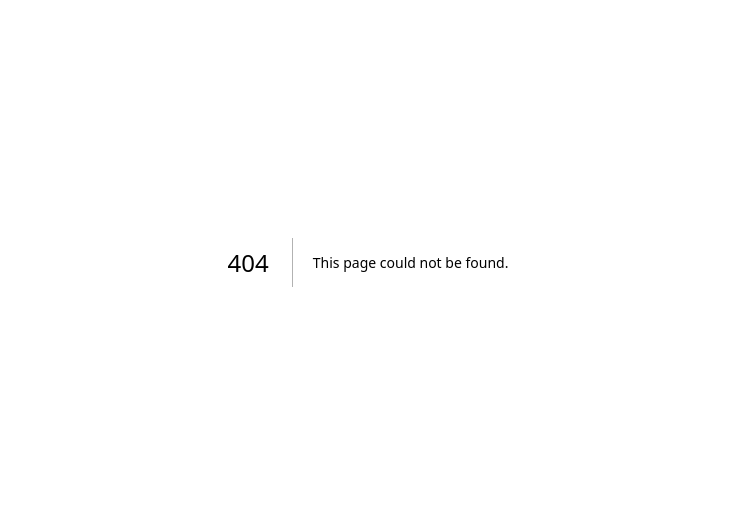
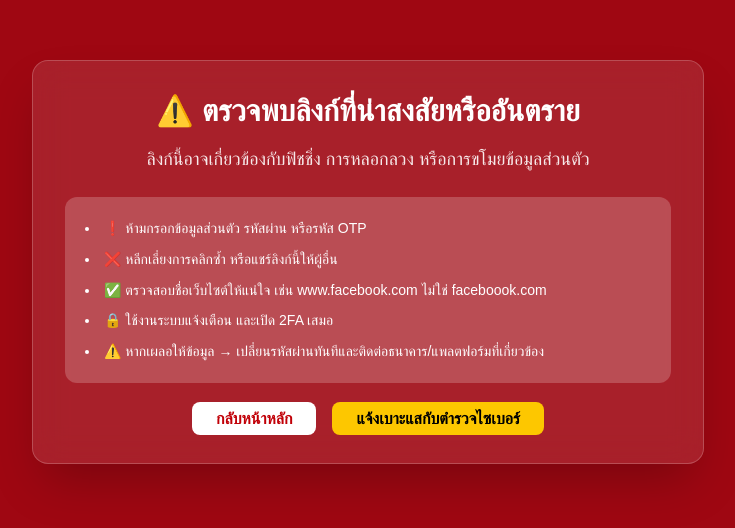
Before and after one commit to naruebet2551/phishnet, a Next.js app: page /warning in a window 1280 px wide. Before the commit this address had no page. Shown: the part 138-666 px from the top of the page, without its empty margins (272-1007 px from the left). Built offline with nearby package versions, Linux system fonts and the light colour scheme.

Commit message:
แก้หน้า page.js

```diff
--- a/src/app/page.js
+++ b/src/app/page.js
@@ -1,6 +1,7 @@
 'use client';
 
 import { useState, useEffect } from 'react';
+import { useRouter } from 'next/navigation';
 import Link from 'next/link';
 import { distance } from 'fastest-levenshtein';
 
@@ -9,12 +10,12 @@ export default function Home() {
   const [result, setResult] = useState('');
   const [history, setHistory] = useState([]);
   const [lang, setLang] = useState('th');
-  const [loading, setLoading] = useState(false); // ✅ animation loading
+  const [loading, setLoading] = useState(false);
+  const router = useRouter();
 
   useEffect(() => {
     const savedLang = localStorage.getItem('phishnet_lang');
     if (savedLang) setLang(savedLang);
-
     const saved = JSON.parse(localStorage.getItem('phishnet_user_history') || '[]');
     setHistory(saved);
   }, []);
@@ -33,7 +34,7 @@ export default function Home() {
       clear: 'ล้างประวัติ',
       menuHome: 'หน้าหลัก',
       menuAbout: 'เกี่ยวกับ',
-      checking: 'กำลังตรวจสอบ...',
+      checking: 'กำลังตรวจสอบ...'
     },
     en: {
       title: 'PhishNet',
@@ -48,8 +49,8 @@ export default function Home() {
       clear: 'Clear history',
       menuHome: 'Home',
       menuAbout: 'About',
-      checking: 'Checking...',
-    },
+      checking: 'Checking...'
+    }
   };
 
   const knownDomains = ['facebook.com', 'google.com', 'paypal.com', 'apple.com', 'microsoft.com'];
@@ -58,7 +59,6 @@ export default function Home() {
     try {
       const parsed = new URL(url);
       const hostname = parsed.hostname;
-
       return knownDomains.some((domain) => {
         const d = distance(domain, hostname);
         return d <= 2 && hostname !== domain;
@@ -74,13 +74,13 @@ export default function Home() {
       return;
     }
 
-    setLoading(true); // ✅ เริ่มโหลด
+    setLoading(true);
 
     try {
       const res = await fetch('/api/check', {
         method: 'POST',
         headers: { 'Content-Type': 'application/json' },
-        body: JSON.stringify({ url }),
+        body: JSON.stringify({ url })
       });
 
       const data = await res.json();
@@ -91,17 +91,16 @@ export default function Home() {
       );
 
       const isSpoofed = isSuspiciousDomain();
-      const isDangerous =
+      const isSuspicious =
         data.result.includes('อันตราย') ||
         data.result.includes('dangerous') ||
         hasSuspiciousWord ||
         isSpoofed;
 
-      const finalResult = isDangerous ? 'warn' : 'safe';
+      const finalResult = isSuspicious ? 'warn' : 'safe';
       setResult(finalResult);
 
       const newEntry = { url, result: finalResult };
-
       const updatedUserHistory = [newEntry, ...history].slice(0, 10);
       setHistory(updatedUserHistory);
       localStorage.setItem('phishnet_user_history', JSON.stringify(updatedUserHistory));
@@ -109,11 +108,17 @@ export default function Home() {
       const adminHistory = JSON.parse(localStorage.getItem('phishnet_admin_history') || '[]');
       const updatedAdminHistory = [newEntry, ...adminHistory].slice(0, 100);
       localStorage.setItem('phishnet_admin_history', JSON.stringify(updatedAdminHistory));
+
+      if (isSuspicious) {
+        localStorage.setItem('phishnet_last_url', url);
+        router.push('/warning');
+        return;
+      }
     } catch (error) {
       console.error('เกิดข้อผิดพลาด:', error);
       setResult('error');
     } finally {
-      setLoading(false); // ✅ จบโหลด
+      setLoading(false);
     }
   };
 
@@ -123,7 +128,7 @@ export default function Home() {
   };
 
   return (
-    <main className="min-h-screen bg-gradient-to-br from-blue-900 via-blue-600 to-blue-300 flex flex-col">
+    <main className="relative z-10 min-h-screen flex flex-col items-center justify-center overflow-hidden">
       <nav className="sticky top-0 z-50 w-full bg-white/10 backdrop-blur-md shadow-md border-b border-white/20 text-white">
         <div className="max-w-6xl mx-auto px-6 py-3 flex justify-between items-center">
           <span className="text-xl font-bold tracking-wide">{text[lang].title}</span>
@@ -145,8 +150,8 @@ export default function Home() {
         </div>
       </nav>
 
-      <div className="flex-grow flex flex-col items-center justify-center p-6">
-        <div className="bg-white shadow-2xl rounded-2xl p-10 w-full max-w-2xl text-gray-800 border border-gray-200 animate-fade-in-up">
+      <div className="flex-grow flex flex-col items-center justify-center p-6 w-full">
+        <div className="bg-white shadow-2xl rounded-2xl p-10 w-full max-w-2xl text-gray-800 border border-gray-200">
           <h1 className="text-4xl font-extrabold mb-4 text-center">{text[lang].title}</h1>
           <p className="text-center text-gray-600 mb-8 text-lg">{text[lang].desc}</p>
 
@@ -172,18 +177,20 @@ export default function Home() {
             </button>
           )}
 
-          {result && (
-            <div
-              className={`p-4 text-lg font-bold text-center rounded-lg ${
-                result === 'warn'
-                  ? 'bg-red-600 text-white'
-                  : result === 'safe'
-                  ? 'bg-green-500 text-white'
-                  : result === 'empty'
-                  ? 'bg-yellow-300 text-black'
-                  : 'bg-gray-400 text-white'
-              }`}
-            >
+          {result && result === 'safe' && (
+            <div className="p-4 text-lg font-bold text-center rounded-lg bg-green-500 text-white">
+              {text[lang][result]}
+            </div>
+          )}
+
+          {result === 'empty' && (
+            <div className="p-4 text-lg font-bold text-center rounded-lg bg-yellow-300 text-black">
+              {text[lang][result]}
+            </div>
+          )}
+
+          {result === 'error' && (
+            <div className="p-4 text-lg font-bold text-center rounded-lg bg-gray-400 text-white">
               {text[lang][result]}
             </div>
           )}
@@ -211,8 +218,8 @@ export default function Home() {
         </div>
       </div>
 
-      <footer className="text-center py-4 text-sm text-white/70">
-        © 2025 {text[lang].title} by F=MAfia
+      <footer className="text-center py-4 text-sm text-white/70 z-10">
+        © 2025 {text[lang].title} by ceo boss
       </footer>
     </main>
   );
--- /dev/null
+++ b/src/app/warning/page.js
@@ -0,0 +1,59 @@
+'use client';
+
+import { useEffect, useState } from 'react';
+import Link from 'next/link';
+
+export default function WarningPage() {
+  const [detectedUrl, setDetectedUrl] = useState('');
+
+  useEffect(() => {
+    const url = localStorage.getItem('phishnet_last_url');
+    setDetectedUrl(url || '');
+  }, []);
+
+  return (
+    <main className="min-h-screen bg-red-800 text-white flex items-center justify-center px-6 py-12">
+      <div className="bg-white/10 backdrop-blur-lg border border-white/20 p-8 rounded-2xl max-w-2xl w-full shadow-2xl animate-fade-in-up">
+        <h1 className="text-3xl font-bold text-center mb-4">⚠️ ตรวจพบลิงก์ที่น่าสงสัยหรืออันตราย</h1>
+
+        {detectedUrl && (
+          <p className="text-center text-yellow-300 text-md font-mono mb-4 break-all">
+            {detectedUrl}
+          </p>
+        )}
+
+        <p className="text-center text-white/90 text-lg mb-6">
+          ลิงก์นี้อาจเกี่ยวข้องกับฟิชชิ่ง การหลอกลวง หรือการขโมยข้อมูลส่วนตัว
+        </p>
+
+        <div className="bg-white/20 rounded-xl p-5 space-y-3 text-sm leading-relaxed">
+          <ul className="list-disc list-inside space-y-2">
+            <li>❗ ห้ามกรอกข้อมูลส่วนตัว รหัสผ่าน หรือรหัส OTP</li>
+            <li>❌ หลีกเลี่ยงการคลิกซ้ำ หรือแชร์ลิงก์นี้ให้ผู้อื่น</li>
+            <li>✅ ตรวจสอบชื่อเว็บไซต์ให้แน่ใจ เช่น www.facebook.com ไม่ใช่ faceboook.com</li>
+            <li>🔒 ใช้งานระบบแจ้งเตือน และเปิด 2FA เสมอ</li>
+            <li>⚠️ หากเผลอให้ข้อมูล → เปลี่ยนรหัสผ่านทันทีและติดต่อธนาคาร/แพลตฟอร์มที่เกี่ยวข้อง</li>
+          </ul>
+        </div>
+
+        <div className="text-center mt-6 space-x-4">
+          <Link
+            href="/"
+            className="bg-white text-red-700 font-bold px-6 py-2 rounded-lg hover:bg-gray-100 transition"
+          >
+            กลับหน้าหลัก
+          </Link>
+
+          <a
+            href="https://www.thaipoliceonline.com"
+            target="_blank"
+            rel="noopener noreferrer"
+            className="bg-yellow-400 text-black font-bold px-6 py-2 rounded-lg hover:bg-yellow-500 transition"
+          >
+            แจ้งเบาะแสกับตำรวจไซเบอร์
+          </a>
+        </div>
+      </div>
+    </main>
+  );
+}
```
